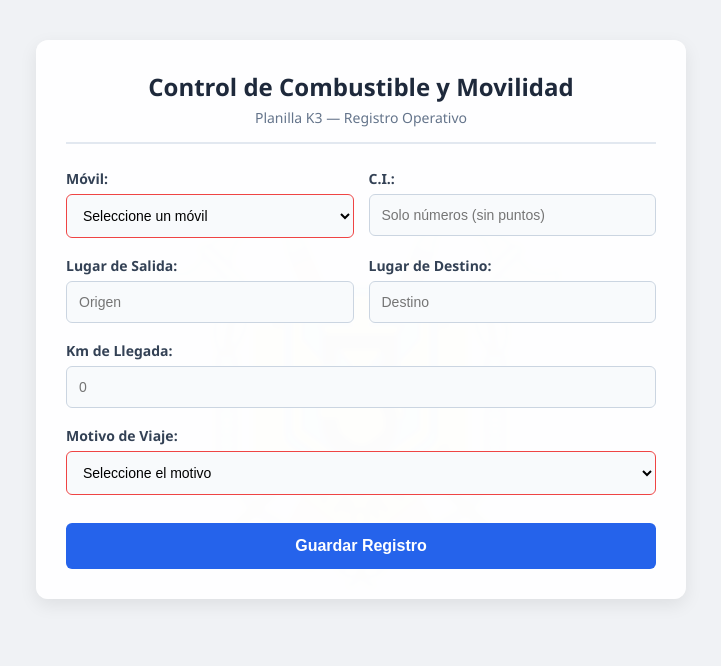
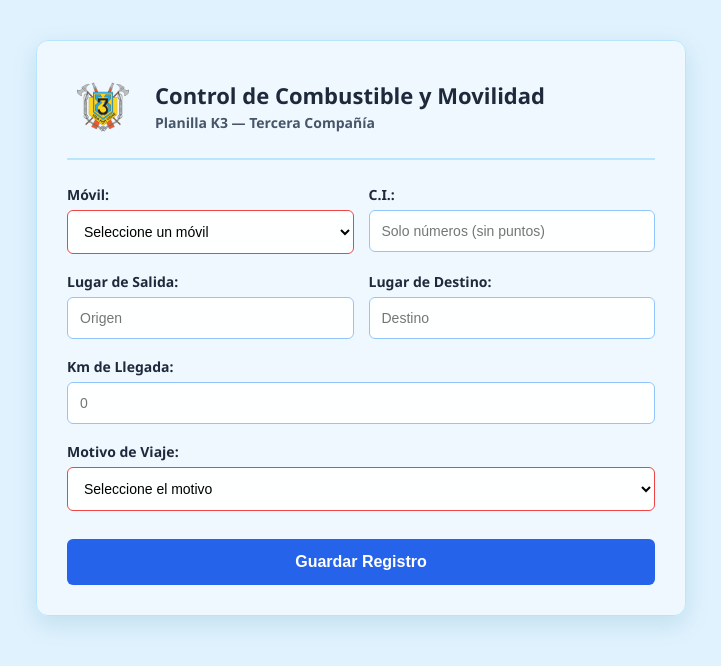
Before and after one commit to c32-tech/Control-de-Flota, a plain HTML site: page index.html in a window 1280 px wide. Shown: the whole page, without its empty margins (279-1000 px from the left). Drawn offline with Linux system fonts and the light colour scheme.

Commit message:
Update index.html

```diff
--- a/index.html
+++ b/index.html
@@ -12,57 +12,51 @@
         }
         body {
             font-family: 'Segoe UI', Tahoma, Geneva, Verdana, sans-serif;
-            background-color: #f0f2f5;
+            background-color: #e0f2fe;
             color: #333;
             padding: 20px;
             position: relative;
             min-height: 100vh;
         }
-        /* Marca de agua / Logo de fondo */
-        body::before {
-            content: "";
-            position: fixed;
-            top: 50%;
-            left: 50%;
-            transform: translate(-50%, -50%);
-            width: 80vw;
-            max-width: 550px;
-            height: 80vh;
-            max-height: 550px;
-            background-image: url('logo.png'); /* Nombre del archivo de tu logo */
-            background-repeat: no-repeat;
-            background-position: center;
-            background-size: contain;
-            opacity: 0.12; /* Transparencia suave para no tapar los textos */
-            z-index: 0;
-            pointer-events: none;
-        }
         .container {
             position: relative;
             z-index: 1;
             max-width: 650px;
-            background: rgba(255, 255, 255, 0.92);
-            backdrop-filter: blur(2px);
+            background: rgba(240, 249, 255, 0.92); border: 1px solid #bae6fd;
+            backdrop-filter: blur(3px);
             padding: 30px;
             border-radius: 12px;
-            box-shadow: 0 6px 18px rgba(0,0,0,0.08);
+            box-shadow: 0 8px 25px rgba(14, 116, 144, 0.15);
             margin: 20px auto;
         }
         .header {
-            text-align: center;
+            display: flex;
+            align-items: center;
+            gap: 16px;
             margin-bottom: 25px;
             padding-bottom: 15px;
-            border-bottom: 2px solid #e2e8f0;
+            border-bottom: 2px solid #bae6fd;
+        }
+        .header-logo {
+            width: 72px;
+            height: 72px;
+            object-fit: contain;
+            flex-shrink: 0;
+        }
+        .header-text {
+            text-align: left;
         }
         .header h2 {
             color: #1e293b;
-            font-size: 24px;
+            font-size: 22px;
             font-weight: 700;
+            line-height: 1.2;
         }
         .header p {
-            color: #64748b;
+            color: #475569;
             font-size: 14px;
-            margin-top: 5px;
+            margin-top: 4px;
+            font-weight: 600;
         }
         .form-group {
             margin-bottom: 18px;
@@ -71,22 +65,22 @@
             display: block;
             font-weight: 600;
             margin-bottom: 6px;
-            color: #334155;
+            color: #1e293b;
             font-size: 14px;
         }
         input, select, textarea {
             width: 100%;
             padding: 12px;
-            border: 1px solid #cbd5e1;
+            border: 1px solid #93c5fd;
             border-radius: 6px;
             font-size: 14px;
             transition: border-color 0.2s, box-shadow 0.2s;
-            background-color: rgba(248, 250, 252, 0.9);
+            background-color: rgba(255, 255, 255, 0.95);
         }
         input:focus, select:focus, textarea:focus {
             outline: none;
             border-color: #2563eb;
-            box-shadow: 0 0 0 3px rgba(37, 99, 235, 0.15);
+            box-shadow: 0 0 0 3px rgba(37, 99, 235, 0.2);
             background-color: #ffffff;
         }
         input:invalid:not(:placeholder-shown), select:invalid:not(:focus), textarea:invalid:not(:placeholder-shown) {
@@ -131,6 +125,16 @@
                 flex-direction: column;
                 gap: 0;
             }
+            .header {
+                gap: 12px;
+            }
+            .header-logo {
+                width: 58px;
+                height: 58px;
+            }
+            .header h2 {
+                font-size: 19px;
+            }
         }
     </style>
 </head>
@@ -138,8 +142,11 @@
 
 <div class="container">
     <div class="header">
-        <h2>Control de Combustible y Movilidad</h2>
-        <p>Planilla K3 — Registro Operativo</p>
+        <img src="logo.png" alt="Escudo Tercera Compañía" class="header-logo">
+        <div class="header-text">
+            <h2>Control de Combustible y Movilidad</h2>
+            <p>Planilla K3 — Tercera Compañía</p>
+        </div>
     </div>
 
     <form id="fuelForm">
@@ -190,7 +197,7 @@
 
             <div id="otroMotivoGroup">
                 <label for="otroMotivo">Especifique el motivo:</label>
-                <textarea id="otroMotivo" rows="2" placeholder="Tipo de servicio"></textarea>
+                <textarea id="otroMotivo" rows="2" placeholder="Detalle o descripción del servicio"></textarea>
             </div>
         </div>
 
@@ -235,7 +242,6 @@
 
         const kmLlegadaVal = parseInt(document.getElementById('kmLlegada').value, 10);
 
-        // Si eligió "Otros", enviamos el texto manual; si eligió un código, enviamos el código
         const motivoFinal = motivoSelect.value === 'Otros'
             ? 'Otros: ' + otroMotivoInput.value.trim()
             : motivoSelect.value;
```
